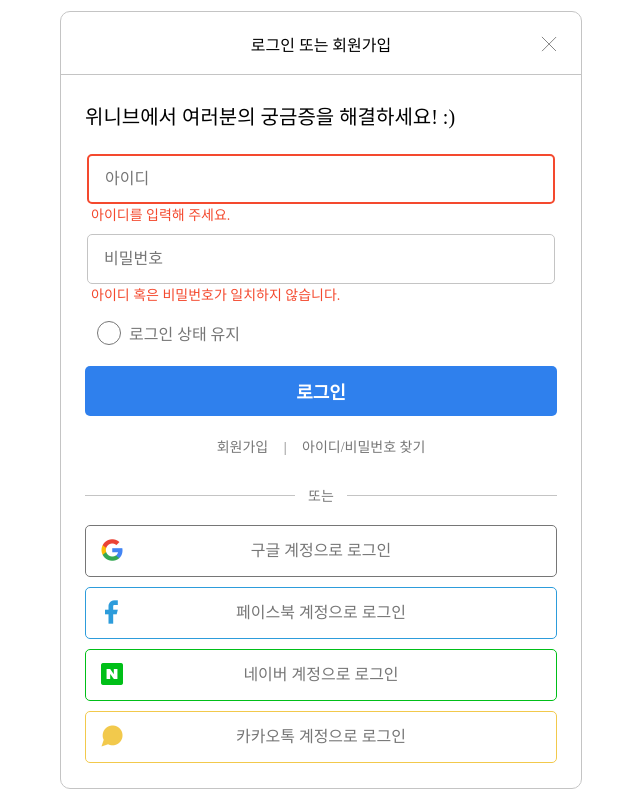
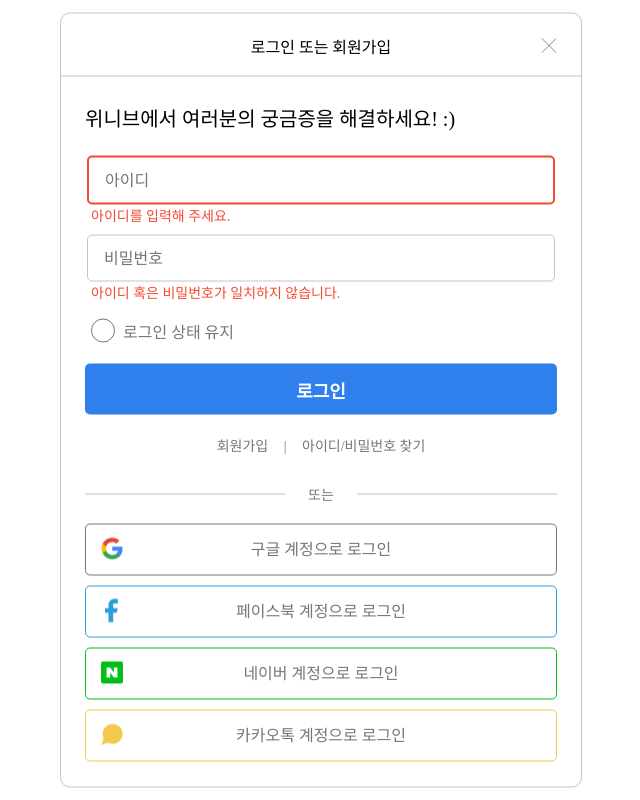
Before and after one commit to hangnik/login, a plain HTML site: page index.html in a window 1280 px wide. Shown: the whole page, without its empty margins (319-959 px from the left). Drawn offline with Linux system fonts and the light colour scheme; a web font is replaced by a local one.

Commit message:
html, css 수정

```diff
--- a/css/login.css
+++ b/css/login.css
@@ -58,7 +58,8 @@ label {
 }
 
 .wrapper {
-  width: 520px;
+  max-width: 520px;
+  min-width: 300px;
   border-radius: 10px;
   border: 1px solid #c4c4c4;
   position: fixed;
@@ -70,9 +71,13 @@ label {
 /* header */
 .header {
   font-weight: 500;
-  text-align: center;
-  padding: 20px 188px 18px;
+  padding: 20px 0 18px;
   border-bottom: 1px solid #c4c4c4;
+}
+
+.header h1 {
+  width: max-content;
+  margin: auto;
 }
 
 /* main */
@@ -83,9 +88,6 @@ label {
 }
 
 .login-form {
-  display: flex;
-  flex-direction: column;
-  justify-content: center;
   padding: 26px 24px 20px;
 }
 
@@ -105,9 +107,8 @@ label {
 .input-pw {
   width: 100%;
   box-sizing: border-box;
-  height: 50px;
   border-radius: 5px;
-  padding-left: 16px;
+  padding: 14px 0 13px 16px;
   font-size: 16px;
   font-family: "Spoqa Han Sans Neo", "sans-serif";
 }
@@ -121,7 +122,7 @@ label {
 
 .btn-login {
   width: 100%;
-  height: 50px;
+  padding: 13px 0 12px;
   border-radius: 5px;
   background: #2f80ed;
   color: #fff;
@@ -137,6 +138,7 @@ label {
   font-weight: 500;
   color: #767676;
   position: relative;
+  left: -6px;
 }
 
 .label-hold::before {
@@ -196,8 +198,14 @@ label {
   fill: #2f80ed;
 }
 
+.login-check .login-input:focus-visible + .label-hold::before {
+  outline: 2px solid #000;
+  outline-offset: 5px;
+}
+
 /* 간편로그인 */
 .line {
+  display: block;
   text-align: center;
   color: #767676;
   font-size: 14px;
@@ -208,7 +216,7 @@ label {
 .line::before {
   content: "";
   display: inline-block;
-  width: 210px;
+  width: 200px;
   height: 1px;
   background: #c4c4c4;
   position: absolute;
@@ -219,7 +227,7 @@ label {
 .line::after {
   content: "";
   display: inline-block;
-  width: 210px;
+  width: 200px;
   height: 1px;
   background: #c4c4c4;
   position: absolute;
@@ -228,17 +236,11 @@ label {
 }
 
 .social-login {
-  padding: 29px 24px 25px;
-}
-
-.login-group {
-  display: flex;
-  flex-direction: column;
-  gap: 10px;
+  padding: 29px 24px 15px;
 }
 
 .login-group li {
-  height: 50px;
+  margin-bottom: 10px;
   border-radius: 5px;
   text-align: center;
   line-height: 50px;
@@ -305,5 +307,6 @@ label {
   position: absolute;
   top: 12px;
   right: 12px;
+  background-color: transparent;
   background: url(../images/close.svg) center / 16px no-repeat;
 }
--- a/index.html
+++ b/index.html
@@ -18,12 +18,14 @@
 
         <main>
             <form class="login-form">
+                <h2 class="a11y-hidden">회원가입, 로그인 또는 소셜서비스로 로그인</h2>
                 <p class="main-txt">위니브에서 여러분의 궁금증을 해결하세요! :) </p>
                 <fieldset class="id">
                     <label for="input-id" class="a11y-hidden">아이디</label>
                     <input type="text" id="input-id" class="input-id" placeholder="아이디">
                     <strong class="alert">아이디를 입력해 주세요.</strong>
                 </fieldset>
+
                 <fieldset class="pw">
                     <label for="input-pw" class="a11y-hidden">비밀번호</label>
                     <input type="password" id="input-pw" class="input-pw" placeholder="비밀번호">
@@ -43,7 +45,7 @@
         </main>
 
         <article class="social-login">
-            <p class="line">또는</p>
+            <span class="line">또는</span>
             <h2 class="a11y-hidden">소셜계정으로 간편 로그인</h2>
             <ul class="login-group">
                 <li class="login-google">
```
